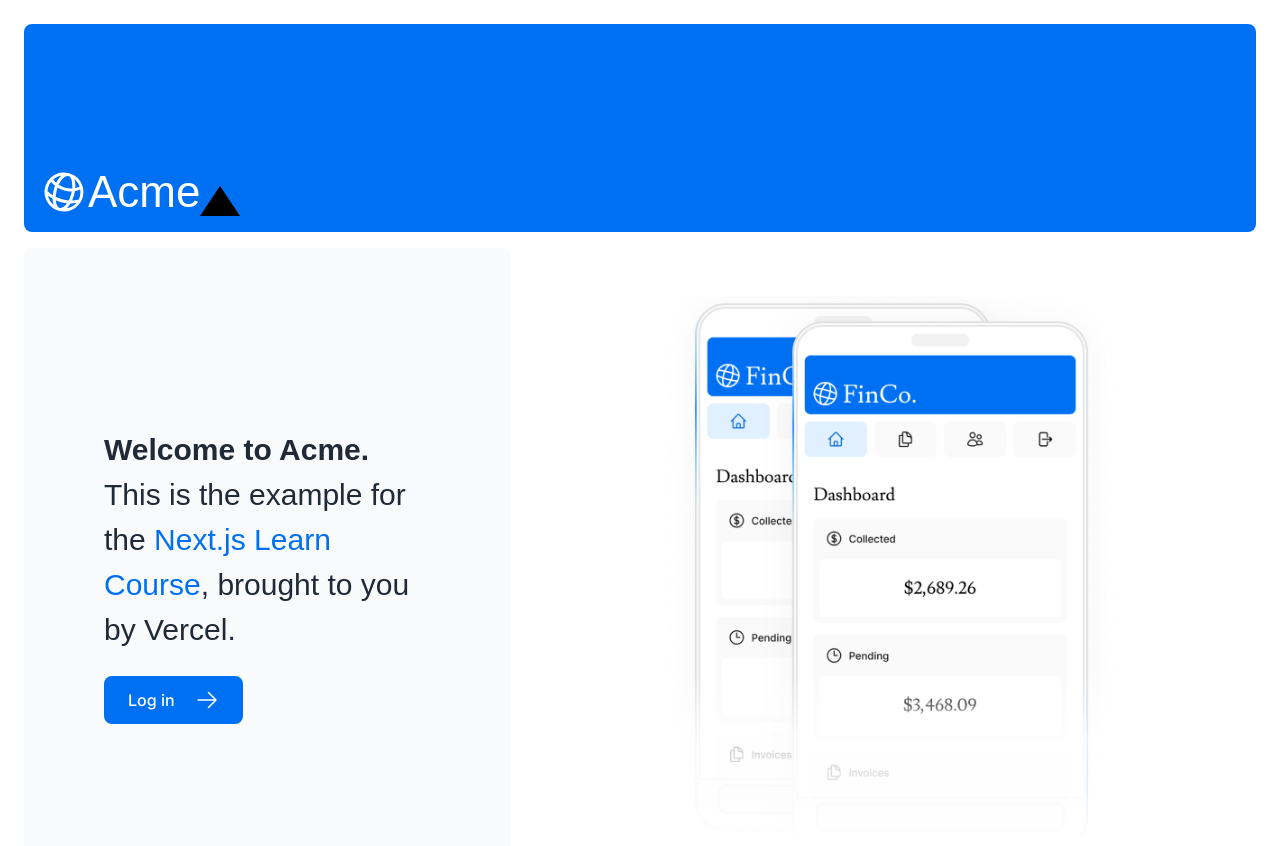
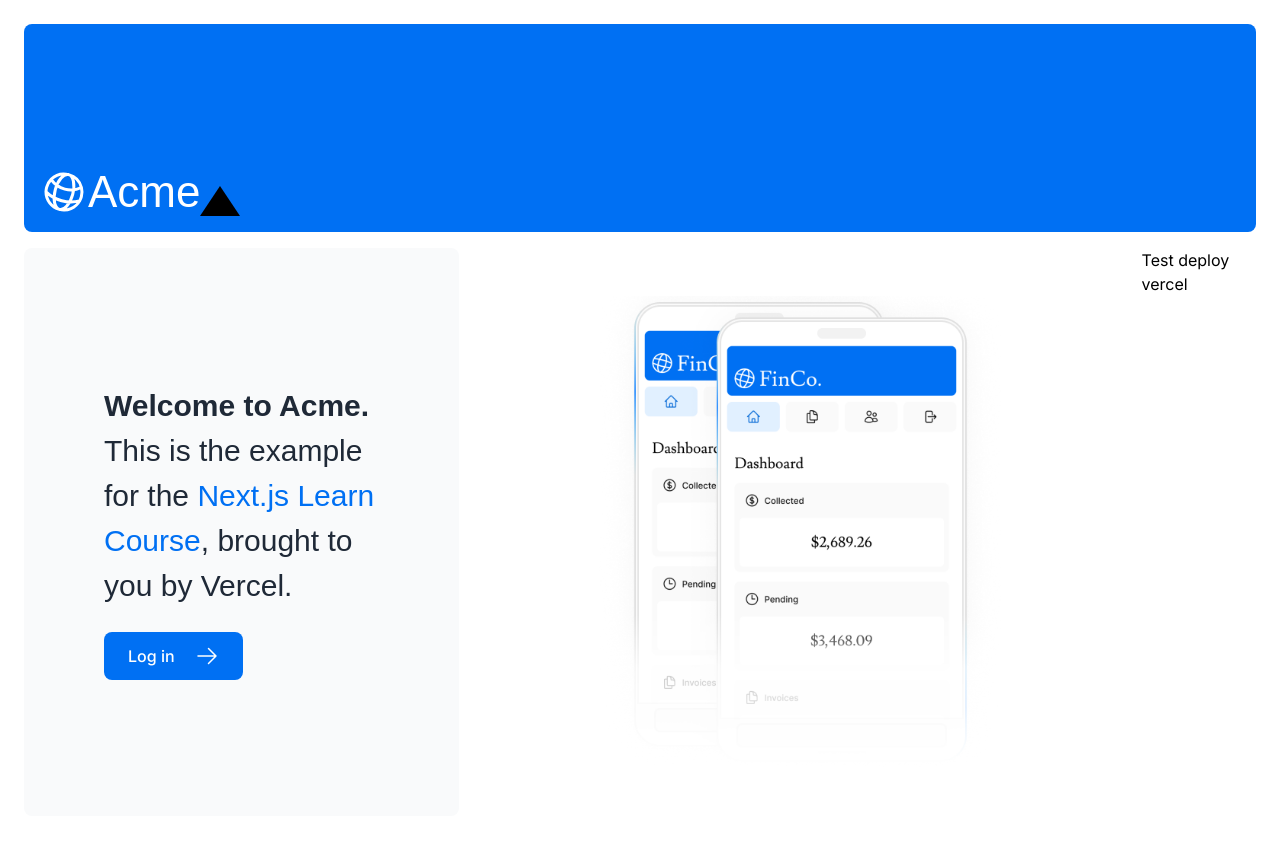
Before and after one commit to hienduong-agilityio/nextjs-training, a Next.js app in the folder examples/nextjs-tutorial-learning/nextjs-dashboard/: page / in a window 1280 px wide. Shown: the top 846 px of the page. Built offline with nearby package versions, Linux system fonts and the light colour scheme; a web font is replaced by a local one.

Commit message:
test deploy vercel

```diff
--- a/examples/nextjs-tutorial-learning/nextjs-dashboard/app/page.tsx
+++ b/examples/nextjs-tutorial-learning/nextjs-dashboard/app/page.tsx
@@ -47,6 +47,7 @@ export default function Page() {
             alt="Screenshots of the dashboard project showing desktop version"
           />
         </div>
+        <h2>Test deploy vercel</h2>
       </div>
     </main>
   );
```
